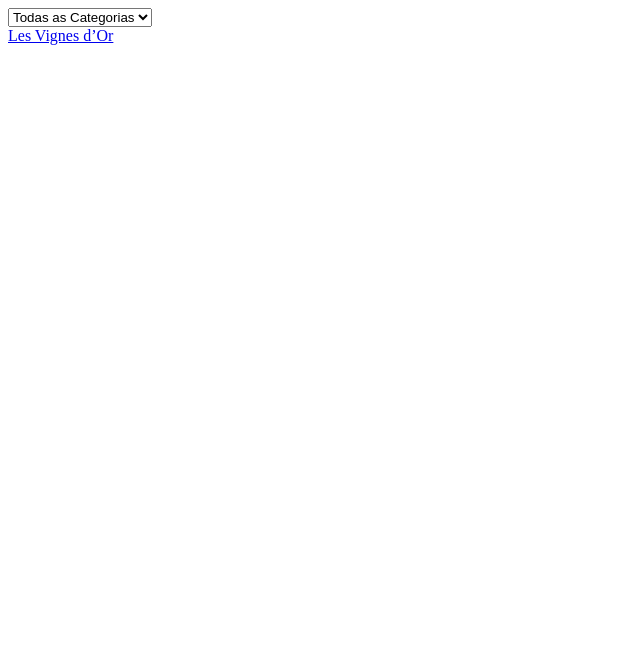
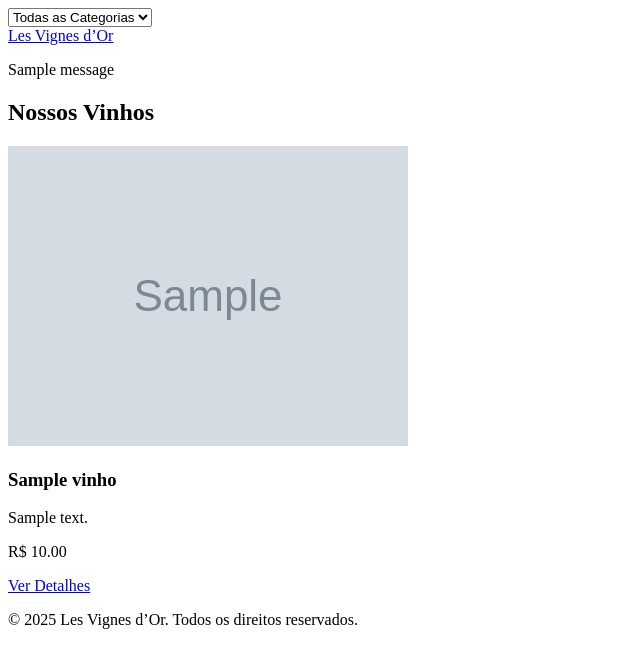
Before and after one commit to DevGabrielPortfolio/As-Videiras-de-Ouro, a Python web app: template templates/home.html in a window 1280 px wide. Shown: the top 668 px of the page, without its empty margins (0-640 px from the left). Run offline with Jinja, Linux system fonts and the light colour scheme; the template is opened without the code that fills it: most values are stand-ins (such as "Sample title", 1, 10 or a date in 2020); grey boxes marked "Sample" are stand-in pictures; one stand-in notice (Sample message) is shown.

Commit message:
Semantica e padrão BEM do Main e do Footer

```diff
--- a/templates/home.html
+++ b/templates/home.html
@@ -99,6 +99,41 @@
 
     </header><!--site-header-->
 
+    <main>
+        <section class="store">
+
+            {% with messages = get_flashed_messages(with_categories=true) %}
+                {% if messages %}
+                    {% for category, message in messages %}
+                    <p class="alert alert-{{ category }}" role="alert">{{ message }}</p>
+
+                    {% endfor %}
+                {% endif %}
+            {% endwith %}
+
+            <h1 class="store__title">Nossos Vinhos</h1>
+
+            <div class="store__grid">
+                {# Loop sobre 'produtos' (que são os vinhos), conforme passado pelo Flask #}
+                {% for vinho in produtos %}
+
+                        <article class="product-card">
+                            <img src="{{ vinho.imagem_url }}" alt="{{ vinho.nome }}" class="product-card__image">
+                            <h3 class="product-card__name">{{ vinho.nome }}</h3>
+                            <p class="product-card__description">{{ vinho.descricao }}</p>
+                            <p class="product-card__price">R$ {{ '%.2f'|format(vinho.preco) }}</p>
+                            <a href="{{ url_for('detalhes_vinho', vinho_id=vinho.id_produto) }}" class="product-card__details-button">Ver Detalhes</a>
+                        </article>{% else %}
+
+                    <p class="store__error-message">Nenhum vinho encontrado.</p>
+                {% endfor %}
+        </section>
+    </main>
+
+    <footer class="footer">
+        <p class="footer__paragraph">&copy; 2025 Les Vignes d’Or. Todos os direitos reservados.</p>
+    </footer>
+
 
 </body>
 
```
